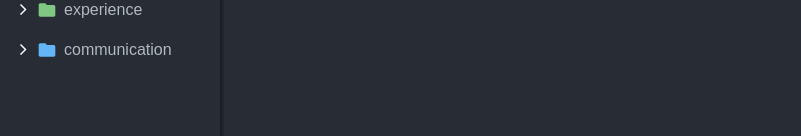
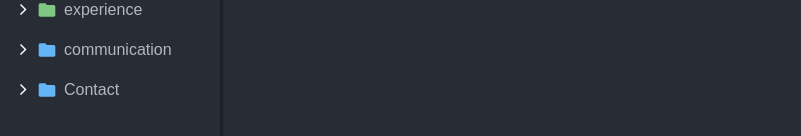
Before and after one commit to HyeokE/react-ide, a React (Create React App) app: page / in a window 1280 px wide. Shown: the part 200-336 px from the top of the page, without its empty margins (0-801 px from the left). Built offline with nearby package versions, Linux system fonts and the light colour scheme; a web font is replaced by a local one.

Commit message:
chore: modify folder

```diff
--- a/src/components/common/SideMenu/index.tsx
+++ b/src/components/common/SideMenu/index.tsx
@@ -25,22 +25,27 @@ const directoryStructure = [
   {
     folderName: 'aboutMe',
     folderColor: theme.colors.red400,
-    fileInfo: ['June.tsx', 'Sohui.tsx'],
+    fileInfo: ['JunHyeok.tsx'],
   },
   {
     folderName: 'projects',
     folderColor: theme.colors.yellow400,
-    fileInfo: ['June.tsx'],
+    fileInfo: ['DevFest.tsx', 'GDSC-DJU.tsx', 'GDSC-Tech-Blog.tsx', 'OZET.tsx'],
   },
   {
     folderName: 'experience',
     folderColor: theme.colors.green400,
-    fileInfo: ['June.tsx'],
+    fileInfo: ['GoogleDSC.tsx'],
   },
   {
     folderName: 'communication',
     folderColor: theme.colors.blue400,
-    fileInfo: ['June.tsx'],
+    fileInfo: ['Responsability.tsx', 'Resume.tsx'],
+  },
+  {
+    folderName: 'Contact',
+    folderColor: theme.colors.blue400,
+    fileInfo: ['index.tsx'],
   },
 ];
 
```
